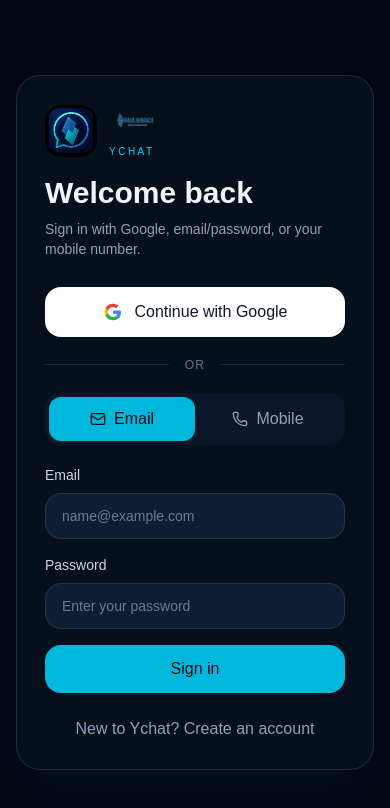
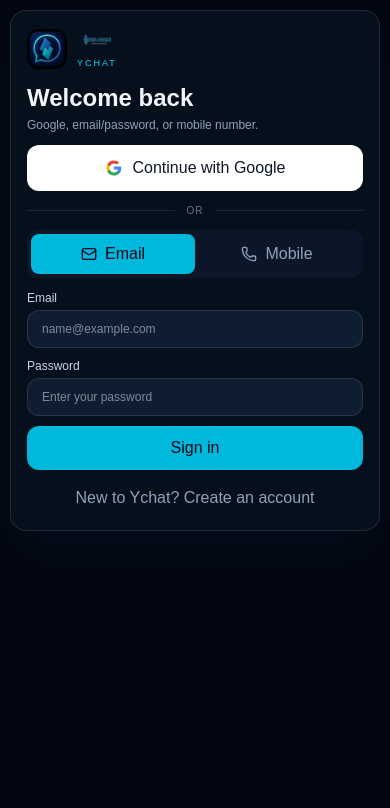
Before and after one commit to yaahmadi/ychat, a Next.js app: page /auth/login in a window 390 px wide. Shown: the top 808 px of the page. Built offline with nearby package versions, Linux system fonts and the light colour scheme; no server answers.

Commit message:
Fix responsive login screen and auth diagnostics

```diff
--- a/app/auth/login/page.tsx
+++ b/app/auth/login/page.tsx
@@ -1,7 +1,7 @@
 "use client";
 
 import Image from "next/image";
-import { FormEvent, useState } from "react";
+import { FormEvent, useMemo, useState } from "react";
 import { useRouter } from "next/navigation";
 import { Mail, Phone, ShieldCheck } from "lucide-react";
 import { createClient } from "@/lib/supabase/client";
@@ -9,17 +9,54 @@
 type AuthMethod = "email" | "phone";
 type AccountMode = "signin" | "signup";
 
-function getAppUrl() {
-  if (typeof window !== "undefined") {
-    return window.location.origin.replace(/\/$/, "");
+function getRedirectBase() {
+  const configured = process.env.NEXT_PUBLIC_APP_URL?.trim().replace(/\/$/, "");
+
+  if (typeof window === "undefined") {
+    return configured || "http://localhost:3000";
   }
 
-  return (process.env.NEXT_PUBLIC_APP_URL || "http://localhost:3000").replace(/\/$/, "");
+  const origin = window.location.origin.replace(/\/$/, "");
+  const host = window.location.hostname;
+
+  // Local development must stay on localhost.
+  if (host === "localhost" || host === "127.0.0.1") {
+    return origin;
+  }
+
+  // Production should use the canonical Ychat URL configured in Vercel.
+  return configured || origin;
+}
+
+function friendlyAuthError(value: unknown) {
+  const message =
+    value instanceof Error
+      ? value.message
+      : typeof value === "string"
+        ? value
+        : "Authentication failed. Please try again.";
+
+  if (/provider.*not enabled|unsupported provider/i.test(message)) {
+    return "This login provider is not enabled in Supabase.";
+  }
+
+  if (/redirect|callback/i.test(message) && /not allowed|invalid/i.test(message)) {
+    return `${message} Check the Supabase Redirect URLs and Google OAuth callback settings.`;
+  }
+
+  if (/signups? not allowed/i.test(message)) {
+    return "New account signup is disabled in Supabase Authentication settings.";
+  }
+
+  if (/sms|twilio|phone provider/i.test(message) && /error|invalid|failed/i.test(message)) {
+    return `${message} Check the Supabase Phone provider and Twilio Messaging Service configuration.`;
+  }
+
+  return message;
 }
 
 export default function LoginPage() {
   const router = useRouter();
-
   const [mode, setMode] = useState<AccountMode>("signin");
   const [method, setMethod] = useState<AuthMethod>("email");
   const [email, setEmail] = useState("");
@@ -28,31 +65,45 @@
   const [phone, setPhone] = useState("");
   const [otp, setOtp] = useState("");
   const [otpSent, setOtpSent] = useState(false);
-  const [error, setError] = useState<string | null>(null);
+  const [error, setError] = useState<string | null>(() => {
+    if (typeof window === "undefined") return null;
+    return new URLSearchParams(window.location.search).get("error");
+  });
   const [message, setMessage] = useState<string | null>(null);
   const [loading, setLoading] = useState(false);
   const [googleLoading, setGoogleLoading] = useState(false);
+
+  const authCallbackUrl = useMemo(
+    () => `${getRedirectBase()}/auth/callback`,
+    [],
+  );
 
   function normalizePhone(value: string) {
     return value.replace(/[\s()-]/g, "");
   }
 
+  function clearNotices() {
+    setError(null);
+    setMessage(null);
+  }
+
   async function handleEmailSubmit(event: FormEvent<HTMLFormElement>) {
     event.preventDefault();
     setLoading(true);
-    setError(null);
-    setMessage(null);
+    clearNotices();
 
     try {
       const supabase = createClient();
 
       if (mode === "signin") {
-        const { error: signInError } = await supabase.auth.signInWithPassword({
+        const { data, error: signInError } =
+          await supabase.auth.signInWithPassword({
             email: email.trim(),
             password,
           });
 
         if (signInError) throw signInError;
+        if (!data.session) throw new Error("No login session was created.");
 
         router.replace("/");
         router.refresh();
@@ -63,7 +114,7 @@
         email: email.trim(),
         password,
         options: {
-          emailRedirectTo: `${getAppUrl()}/auth/callback`,
+          emailRedirectTo: authCallbackUrl,
           data: {
             display_name: displayName.trim() || email.trim().split("@")[0],
           },
@@ -78,9 +129,11 @@
         return;
       }
 
-      setMessage("Account created. Check your email to confirm your account before signing in.");
+      setMessage(
+        "Account created. Check your email and use the confirmation link to finish signup.",
+      );
     } catch (err) {
-      setError(err instanceof Error ? err.message : "Unable to connect. Please try again.");
+      setError(friendlyAuthError(err));
     } finally {
       setLoading(false);
     }
@@ -90,7 +143,9 @@
     const normalized = normalizePhone(phone);
 
     if (!normalized.startsWith("+") || normalized.length < 8) {
-      setError("Enter your mobile number in international format, for example +33612345678.");
+      setError(
+        "Enter the number in international format, for example +33612345678.",
+      );
       return;
     }
 
@@ -100,8 +155,7 @@
     }
 
     setLoading(true);
-    setError(null);
-    setMessage(null);
+    clearNotices();
 
     try {
       const supabase = createClient();
@@ -122,12 +176,17 @@
       setOtpSent(true);
       setMessage("Verification code sent by SMS.");
     } catch (err) {
-      const text = err instanceof Error ? err.message : "Unable to send SMS verification code.";
+      const text = friendlyAuthError(err);
 
-      if (/signups? not allowed/i.test(text) && mode === "signup") {
-        setError("Phone signup is disabled in Supabase. Enable new-user signups in Authentication settings.");
-      } else if (/user not found|signups? not allowed/i.test(text) && mode === "signin") {
-        setError("No phone account was found for this number. Choose Create account first.");
+      if (
+        /user not found|signups? not allowed/i.test(
+          err instanceof Error ? err.message : "",
+        ) &&
+        mode === "signin"
+      ) {
+        setError(
+          "No phone account exists for this number. Choose Create account first.",
+        );
       } else {
         setError(text);
       }
@@ -139,8 +198,7 @@
   async function verifyPhoneOtp(event: FormEvent<HTMLFormElement>) {
     event.preventDefault();
     setLoading(true);
-    setError(null);
-    setMessage(null);
+    clearNotices();
 
     try {
       const supabase = createClient();
@@ -152,12 +210,16 @@
       });
 
       if (verifyError) throw verifyError;
-      if (!data.session) throw new Error("Phone verification succeeded but no session was created.");
+      if (!data.session) {
+        throw new Error(
+          "Phone verification succeeded but no session was created.",
+        );
+      }
 
       router.replace("/");
       router.refresh();
     } catch (err) {
-      setError(err instanceof Error ? err.message : "Invalid verification code.");
+      setError(friendlyAuthError(err));
     } finally {
       setLoading(false);
     }
@@ -165,8 +227,7 @@
 
   async function handleGoogleLogin() {
     setGoogleLoading(true);
-    setError(null);
-    setMessage(null);
+    clearNotices();
 
     try {
       const supabase = createClient();
@@ -174,7 +235,7 @@
       const { error: oauthError } = await supabase.auth.signInWithOAuth({
         provider: "google",
         options: {
-          redirectTo: `${getAppUrl()}/auth/callback`,
+          redirectTo: authCallbackUrl,
           queryParams: {
             prompt: "select_account",
           },
@@ -183,15 +244,14 @@
 
       if (oauthError) throw oauthError;
     } catch (err) {
-      setError(err instanceof Error ? err.message : "Unable to start Google sign-in.");
+      setError(friendlyAuthError(err));
       setGoogleLoading(false);
     }
   }
 
   function toggleMode() {
     setMode((current) => (current === "signin" ? "signup" : "signin"));
-    setError(null);
-    setMessage(null);
+    clearNotices();
     setPassword("");
     setOtp("");
     setOtpSent(false);
@@ -199,122 +259,281 @@
 
   function changeMethod(next: AuthMethod) {
     setMethod(next);
-    setError(null);
-    setMessage(null);
+    clearNotices();
     setOtp("");
     setOtpSent(false);
   }
 
+  const inputClass =
+    "w-full rounded-xl border border-white/10 bg-[#0f1d33] px-3.5 py-2.5 text-sm text-slate-100 outline-none transition focus:border-cyan-500";
+  const primaryButtonClass =
+    "w-full rounded-xl bg-cyan-500 px-4 py-2.5 text-sm font-semibold text-slate-950 transition hover:bg-cyan-400 disabled:cursor-not-allowed disabled:opacity-60";
+
   return (
-    <main className="flex min-h-screen items-center justify-center bg-[radial-gradient(circle_at_top,_rgba(34,211,238,0.18),_transparent_35%),#030712] px-4 py-8">
-      <div className="w-full max-w-md rounded-3xl border border-white/10 bg-[#07111f]/95 p-7 shadow-2xl shadow-cyan-950/20 sm:p-8">
-        <div className="flex items-center gap-3">
-          <Image src="/icon-192.png" alt="Ychat" width={52} height={52} className="rounded-2xl" priority />
-          <div>
-            <Image src="/brand/yama-logo.png" alt="Yama Ahmadi Services Informatiques" width={190} height={66} className="h-9 w-auto object-contain object-left" />
-            <p className="mt-1 text-[10px] uppercase tracking-[0.25em] text-cyan-400">Ychat</p>
+    <main className="min-h-dvh overflow-y-auto bg-[radial-gradient(circle_at_top,_rgba(34,211,238,0.18),_transparent_35%),#030712] px-2.5 py-2.5 sm:flex sm:items-center sm:justify-center sm:px-5 sm:py-5">
+      <div className="mx-auto w-full max-w-md rounded-2xl border border-white/10 bg-[#07111f]/95 p-4 shadow-2xl shadow-cyan-950/20 sm:p-5 md:max-w-lg lg:max-w-md">
+        <div className="flex items-center gap-2.5">
+          <Image
+            src="/icon-192.png"
+            alt="Ychat"
+            width={42}
+            height={42}
+            className="h-10 w-10 rounded-xl sm:h-11 sm:w-11"
+            priority
+          />
+          <div className="min-w-0">
+            <Image
+              src="/brand/yama-logo.png"
+              alt="Yama Ahmadi Services Informatiques"
+              width={170}
+              height={58}
+              className="h-7 w-auto max-w-full object-contain object-left sm:h-8"
+            />
+            <p className="mt-0.5 text-[9px] uppercase tracking-[0.22em] text-cyan-400">
+              Ychat
+            </p>
           </div>
         </div>
 
-        <h1 className="mt-4 text-3xl font-semibold text-slate-100">
+        <div className="mt-3">
+          <h1 className="text-2xl font-semibold leading-tight text-slate-100 sm:text-[26px]">
             {mode === "signin" ? "Welcome back" : "Create account"}
           </h1>
-        <p className="mt-2 text-sm text-slate-400">
-          Sign in with Google, email/password, or your mobile number.
+          <p className="mt-1 text-xs text-slate-400 sm:text-sm">
+            Google, email/password, or mobile number.
           </p>
+        </div>
 
         <button
           type="button"
           onClick={handleGoogleLogin}
           disabled={googleLoading || loading}
-          className="mt-7 flex w-full items-center justify-center gap-3 rounded-2xl border border-white/10 bg-white px-4 py-3 font-semibold text-slate-900 transition hover:bg-slate-100 disabled:opacity-60"
+          className="mt-3 flex w-full items-center justify-center gap-2.5 rounded-xl border border-white/10 bg-white px-4 py-2.5 text-sm font-semibold text-slate-900 transition hover:bg-slate-100 disabled:opacity-60"
         >
-          <svg viewBox="0 0 24 24" className="h-5 w-5" aria-hidden="true">
+          <svg viewBox="0 0 24 24" className="h-4.5 w-4.5" aria-hidden="true">
             <path fill="#4285F4" d="M21.6 12.23c0-.71-.06-1.4-.18-2.07H12v3.92h5.38a4.6 4.6 0 0 1-2 3.02v2.51h3.24c1.9-1.75 2.98-4.33 2.98-7.38Z" />
             <path fill="#34A853" d="M12 22c2.7 0 4.97-.9 6.63-2.39l-3.24-2.51c-.9.6-2.05.96-3.39.96-2.61 0-4.82-1.76-5.61-4.13H3.04v2.59A10 10 0 0 0 12 22Z" />
             <path fill="#FBBC05" d="M6.39 13.93A6.03 6.03 0 0 1 6.08 12c0-.67.11-1.32.31-1.93V7.48H3.04A10 10 0 0 0 2 12c0 1.61.39 3.13 1.04 4.52l3.35-2.59Z" />
             <path fill="#EA4335" d="M12 5.94c1.47 0 2.79.5 3.83 1.5l2.87-2.87C16.96 2.95 14.69 2 12 2a10 10 0 0 0-8.96 5.48l3.35 2.59C7.18 7.7 9.39 5.94 12 5.94Z" />
           </svg>
-          {googleLoading ? "Connecting to Google..." : mode === "signin" ? "Continue with Google" : "Sign up with Google"}
+          {googleLoading
+            ? "Connecting..."
+            : mode === "signin"
+              ? "Continue with Google"
+              : "Sign up with Google"}
         </button>
 
-        <div className="my-5 flex items-center gap-4">
+        <div className="my-3 flex items-center gap-3">
           <div className="h-px flex-1 bg-white/10" />
-          <span className="text-xs uppercase tracking-widest text-slate-500">or</span>
+          <span className="text-[10px] uppercase tracking-widest text-slate-500">
+            or
+          </span>
           <div className="h-px flex-1 bg-white/10" />
         </div>
 
-        <div className="grid grid-cols-2 rounded-2xl bg-[#0b1728] p-1">
-          <button type="button" onClick={() => changeMethod("email")} className={`flex items-center justify-center gap-2 rounded-xl px-3 py-2.5 text-sm ${method === "email" ? "bg-cyan-500 text-slate-950" : "text-slate-400"}`}>
-            <Mail className="h-4 w-4" />Email
+        <div className="grid grid-cols-2 rounded-xl bg-[#0b1728] p-1">
+          <button
+            type="button"
+            onClick={() => changeMethod("email")}
+            className={`flex items-center justify-center gap-2 rounded-lg px-3 py-2 text-xs font-medium sm:text-sm ${
+              method === "email"
+                ? "bg-cyan-500 text-slate-950"
+                : "text-slate-400"
+            }`}
+          >
+            <Mail className="h-4 w-4" />
+            Email
           </button>
-          <button type="button" onClick={() => changeMethod("phone")} className={`flex items-center justify-center gap-2 rounded-xl px-3 py-2.5 text-sm ${method === "phone" ? "bg-cyan-500 text-slate-950" : "text-slate-400"}`}>
-            <Phone className="h-4 w-4" />Mobile
+          <button
+            type="button"
+            onClick={() => changeMethod("phone")}
+            className={`flex items-center justify-center gap-2 rounded-lg px-3 py-2 text-xs font-medium sm:text-sm ${
+              method === "phone"
+                ? "bg-cyan-500 text-slate-950"
+                : "text-slate-400"
+            }`}
+          >
+            <Phone className="h-4 w-4" />
+            Mobile
           </button>
         </div>
 
         {method === "email" ? (
-          <form onSubmit={handleEmailSubmit} className="mt-5 space-y-4">
+          <form onSubmit={handleEmailSubmit} className="mt-3 space-y-2.5">
             {mode === "signup" && (
-              <label className="block text-sm text-slate-300">
-                <span className="mb-2 block">Display name</span>
-                <input type="text" value={displayName} onChange={(event) => setDisplayName(event.target.value)} className="w-full rounded-2xl border border-white/10 bg-[#0f1d33] px-4 py-3 outline-none focus:border-cyan-500" placeholder="Your name" autoComplete="name" />
+              <label className="block text-xs text-slate-300">
+                <span className="mb-1 block">Display name</span>
+                <input
+                  type="text"
+                  required
+                  value={displayName}
+                  onChange={(event) => setDisplayName(event.target.value)}
+                  className={inputClass}
+                  placeholder="Your name"
+                  autoComplete="name"
+                />
               </label>
             )}
-            <label className="block text-sm text-slate-300">
-              <span className="mb-2 block">Email</span>
-              <input type="email" required value={email} onChange={(event) => setEmail(event.target.value)} className="w-full rounded-2xl border border-white/10 bg-[#0f1d33] px-4 py-3 outline-none focus:border-cyan-500" placeholder="name@example.com" autoComplete="email" />
+
+            <label className="block text-xs text-slate-300">
+              <span className="mb-1 block">Email</span>
+              <input
+                type="email"
+                required
+                value={email}
+                onChange={(event) => setEmail(event.target.value)}
+                className={inputClass}
+                placeholder="name@example.com"
+                autoComplete="email"
+              />
             </label>
-            <label className="block text-sm text-slate-300">
-              <span className="mb-2 block">Password</span>
-              <input type="password" required minLength={6} value={password} onChange={(event) => setPassword(event.target.value)} className="w-full rounded-2xl border border-white/10 bg-[#0f1d33] px-4 py-3 outline-none focus:border-cyan-500" placeholder={mode === "signin" ? "Enter your password" : "Choose a secure password"} autoComplete={mode === "signin" ? "current-password" : "new-password"} />
+
+            <label className="block text-xs text-slate-300">
+              <span className="mb-1 block">Password</span>
+              <input
+                type="password"
+                required
+                minLength={6}
+                value={password}
+                onChange={(event) => setPassword(event.target.value)}
+                className={inputClass}
+                placeholder={
+                  mode === "signin"
+                    ? "Enter your password"
+                    : "Choose a secure password"
+                }
+                autoComplete={
+                  mode === "signin" ? "current-password" : "new-password"
+                }
+              />
             </label>
-            <button type="submit" disabled={loading || googleLoading} className="w-full rounded-2xl bg-cyan-500 px-4 py-3 font-semibold text-slate-950 hover:bg-cyan-400 disabled:opacity-60">
-              {loading ? "Please wait..." : mode === "signin" ? "Sign in" : "Create account"}
+
+            <button
+              type="submit"
+              disabled={loading || googleLoading}
+              className={primaryButtonClass}
+            >
+              {loading
+                ? "Please wait..."
+                : mode === "signin"
+                  ? "Sign in"
+                  : "Create account"}
             </button>
           </form>
         ) : (
-          <form onSubmit={verifyPhoneOtp} className="mt-5 space-y-4">
+          <form onSubmit={verifyPhoneOtp} className="mt-3 space-y-2.5">
             {mode === "signup" && (
-              <label className="block text-sm text-slate-300">
-                <span className="mb-2 block">Display name</span>
-                <input type="text" value={displayName} onChange={(event) => setDisplayName(event.target.value)} className="w-full rounded-2xl border border-white/10 bg-[#0f1d33] px-4 py-3 outline-none focus:border-cyan-500" placeholder="Your name" autoComplete="name" />
+              <label className="block text-xs text-slate-300">
+                <span className="mb-1 block">Display name</span>
+                <input
+                  type="text"
+                  required
+                  value={displayName}
+                  onChange={(event) => setDisplayName(event.target.value)}
+                  className={inputClass}
+                  placeholder="Your name"
+                  autoComplete="name"
+                />
               </label>
             )}
-            <label className="block text-sm text-slate-300">
-              <span className="mb-2 block">Mobile number</span>
-              <input type="tel" required value={phone} disabled={otpSent} onChange={(event) => setPhone(event.target.value)} className="w-full rounded-2xl border border-white/10 bg-[#0f1d33] px-4 py-3 outline-none focus:border-cyan-500 disabled:opacity-60" placeholder="+33612345678" autoComplete="tel" />
+
+            <label className="block text-xs text-slate-300">
+              <span className="mb-1 block">Mobile number</span>
+              <input
+                type="tel"
+                required
+                value={phone}
+                disabled={otpSent}
+                onChange={(event) => setPhone(event.target.value)}
+                className={`${inputClass} disabled:opacity-60`}
+                placeholder="+33612345678"
+                autoComplete="tel"
+              />
             </label>
+
             {otpSent ? (
               <>
-                <label className="block text-sm text-slate-300">
-                  <span className="mb-2 block">SMS verification code</span>
-                  <input type="text" inputMode="numeric" required value={otp} onChange={(event) => setOtp(event.target.value.replace(/\D/g, ""))} className="w-full rounded-2xl border border-white/10 bg-[#0f1d33] px-4 py-3 text-center text-xl tracking-[.35em] outline-none focus:border-cyan-500" placeholder="000000" autoComplete="one-time-code" />
+                <label className="block text-xs text-slate-300">
+                  <span className="mb-1 block">SMS verification code</span>
+                  <input
+                    type="text"
+                    inputMode="numeric"
+                    required
+                    value={otp}
+                    onChange={(event) =>
+                      setOtp(event.target.value.replace(/\D/g, ""))
+                    }
+                    className={`${inputClass} text-center text-lg tracking-[.3em]`}
+                    placeholder="000000"
+                    autoComplete="one-time-code"
+                  />
                 </label>
-                <button type="submit" disabled={loading || otp.length < 6} className="w-full rounded-2xl bg-cyan-500 px-4 py-3 font-semibold text-slate-950 disabled:opacity-60">
+
+                <button
+                  type="submit"
+                  disabled={loading || otp.length < 6}
+                  className={primaryButtonClass}
+                >
                   {loading ? "Verifying..." : "Verify & continue"}
                 </button>
-                <button type="button" onClick={() => { setOtpSent(false); setOtp(""); setMessage(null); }} className="w-full text-sm text-slate-400 hover:text-white">
+
+                <button
+                  type="button"
+                  onClick={() => {
+                    setOtpSent(false);
+                    setOtp("");
+                    setMessage(null);
+                  }}
+                  className="w-full py-1 text-xs text-slate-400 hover:text-white"
+                >
                   Use a different number
                 </button>
               </>
             ) : (
-              <button type="button" onClick={() => void requestPhoneOtp()} disabled={loading} className="w-full rounded-2xl bg-cyan-500 px-4 py-3 font-semibold text-slate-950 disabled:opacity-60">
-                {loading ? "Sending code..." : mode === "signin" ? "Send login code" : "Send signup code"}
+              <button
+                type="button"
+                onClick={() => void requestPhoneOtp()}
+                disabled={loading}
+                className={primaryButtonClass}
+              >
+                {loading
+                  ? "Sending code..."
+                  : mode === "signin"
+                    ? "Send login code"
+                    : "Send signup code"}
               </button>
             )}
-            <div className="flex gap-2 rounded-xl border border-cyan-500/10 bg-cyan-500/5 p-3 text-xs leading-5 text-slate-400">
-              <ShieldCheck className="mt-0.5 h-4 w-4 shrink-0 text-cyan-300" />
-              <span>Phone login uses Supabase SMS OTP. Your Supabase project must have Phone auth and an SMS provider enabled.</span>
+
+            <div className="flex gap-2 rounded-lg border border-cyan-500/10 bg-cyan-500/5 p-2 text-[10px] leading-4 text-slate-400 sm:text-xs">
+              <ShieldCheck className="mt-0.5 h-3.5 w-3.5 shrink-0 text-cyan-300" />
+              <span>SMS OTP requires Supabase Phone auth and a working Twilio provider.</span>
             </div>
           </form>
         )}
 
-        {error && <div role="alert" className="mt-4 rounded-2xl border border-rose-500/20 bg-rose-500/10 p-3 text-sm text-rose-300">{error}</div>}
-        {message && <div className="mt-4 rounded-2xl border border-emerald-500/20 bg-emerald-500/10 p-3 text-sm text-emerald-300">{message}</div>}
+        {error && (
+          <div
+            role="alert"
+            className="mt-2.5 max-h-24 overflow-auto rounded-xl border border-rose-500/20 bg-rose-500/10 p-2.5 text-xs leading-4 text-rose-300"
+          >
+            {error}
+          </div>
+        )}
 
-        <button type="button" onClick={toggleMode} className="mt-6 w-full text-center text-sm text-slate-400 transition hover:text-cyan-300">
-          {mode === "signin" ? "New to Ychat? Create an account" : "Already have an account? Sign in"}
+        {message && (
+          <div className="mt-2.5 rounded-xl border border-emerald-500/20 bg-emerald-500/10 p-2.5 text-xs leading-4 text-emerald-300">
+            {message}
+          </div>
+        )}
+
+        <button
+          type="button"
+          onClick={toggleMode}
+          className="mt-3 w-full py-1 text-center text-xs text-slate-400 transition hover:text-cyan-300 sm:text-sm"
+        >
+          {mode === "signin"
+            ? "New to Ychat? Create an account"
+            : "Already have an account? Sign in"}
         </button>
       </div>
     </main>
```
Lines whose indentation alone changed are shown as unchanged.
